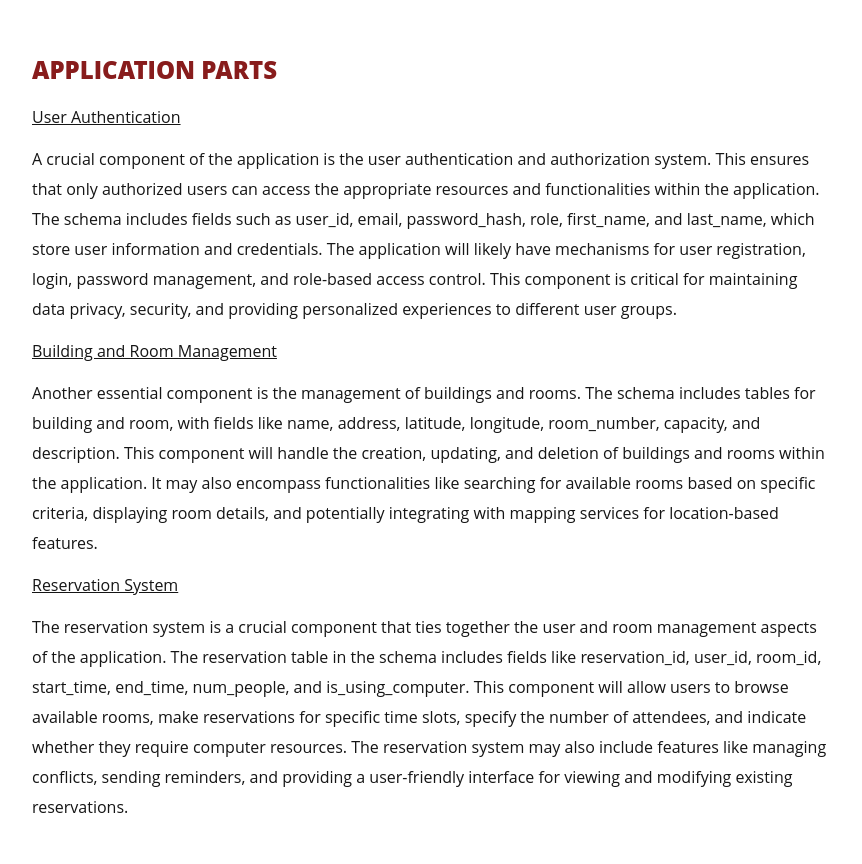
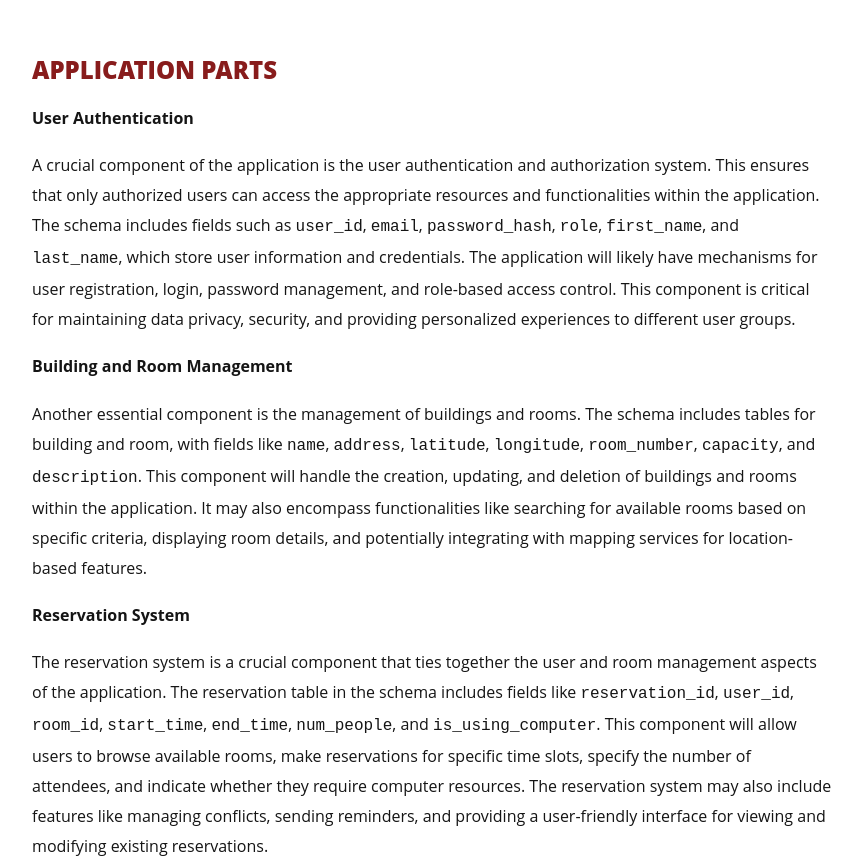
Before and after one commit to weebao/umass-room-reserve, a website: page src/docs/milestone-01/index.html in a window 1280 px wide. Shown: the part 1014-1878 px from the top of the page, without its empty margins (208-1070 px from the left). Drawn offline with Linux system fonts and the light colour scheme.

Commit message:
Format text with <code>

```diff
--- a/src/docs/milestone-01/index.html
+++ b/src/docs/milestone-01/index.html
@@ -80,13 +80,13 @@
       <section id="application-parts">
         <h2>Application Parts</h2>
 
-        <u>User Authentication</u>
+        <h4>User Authentication</h4>
         <p>
           A crucial component of the application is the user authentication
           and authorization system. This ensures that only authorized users
           can access the appropriate resources and functionalities within
-          the application. The schema includes fields such as user_id, email,
-          password_hash, role, first_name, and last_name, which store user
+          the application. The schema includes fields such as <code>user_id</code>, <code>email</code>,
+          <code>password_hash</code>, <code>role</code>, <code>first_name</code>, and <code>last_name</code>, which store user
           information and credentials. The application will likely have
           mechanisms for user registration, login, password management, and
           role-based access control. This component is critical for maintaining
@@ -94,24 +94,24 @@
           different user groups.
         </p>
 
-        <u>Building and Room Management</u>
+        <h4>Building and Room Management</h4>
         <p>
           Another essential component is the management of buildings and rooms.
           The schema includes tables for building and room, with fields like
-          name, address, latitude, longitude, room_number, capacity, and
-          description. This component will handle the creation, updating, and
+          <code>name</code>, <code>address</code>, <code>latitude</code>, <code>longitude</code>, <code>room_number</code>, <code>capacity</code>, and
+          <code>description</code>. This component will handle the creation, updating, and
           deletion of buildings and rooms within the application. It may also
           encompass functionalities like searching for available rooms based on
           specific criteria, displaying room details, and potentially integrating
           with mapping services for location-based features.
         </p>
 
-        <u>Reservation System</u>
+        <h4>Reservation System</h4>
         <p>
           The reservation system is a crucial component that ties together the
           user and room management aspects of the application. The reservation
-          table in the schema includes fields like reservation_id, user_id, room_id,
-          start_time, end_time, num_people, and is_using_computer. This component
+          table in the schema includes fields like <code>reservation_id</code>, <code>user_id</code>, <code>room_id</code>,
+          <code>start_time</code>, <code>end_time</code>, <code>num_people</code>, and <code>is_using_computer</code>. This component
           will allow users to browse available rooms, make reservations for
           specific time slots, specify the number of attendees, and indicate
           whether they require computer resources. The reservation system may
```
